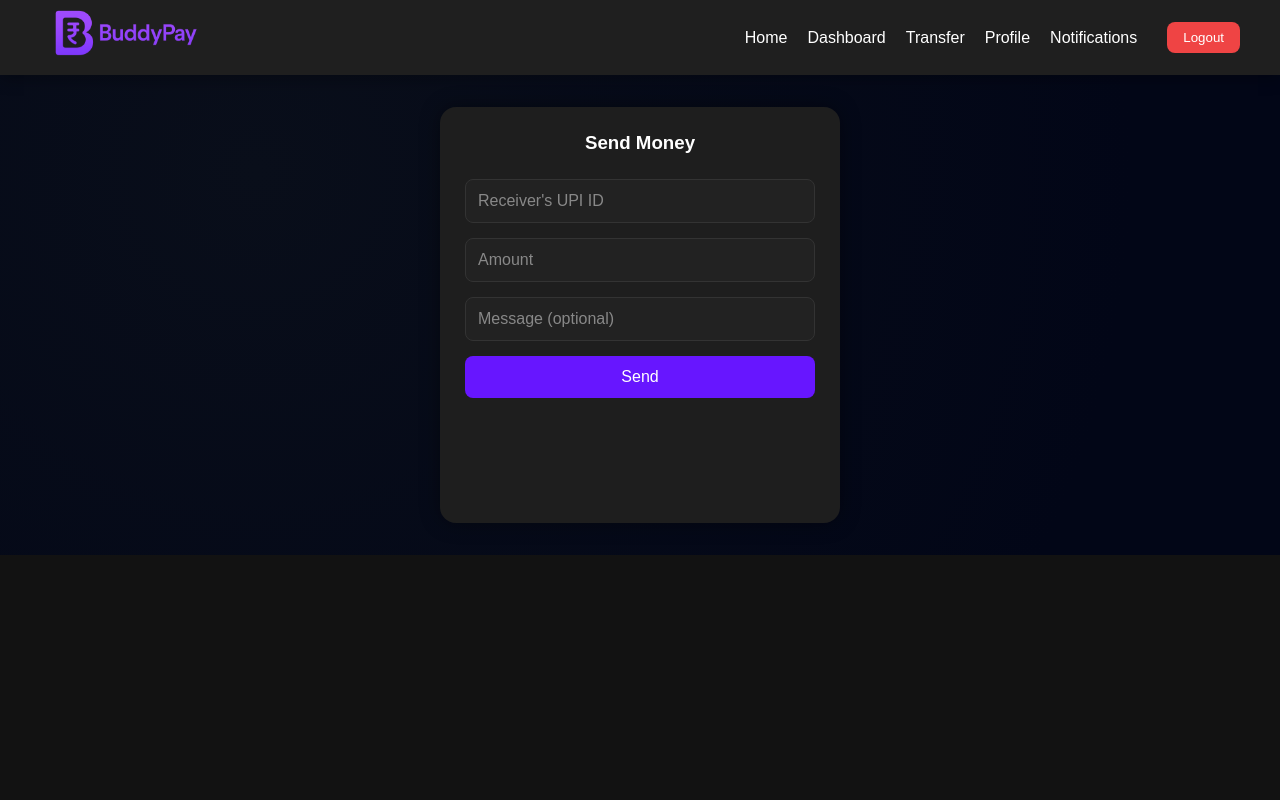
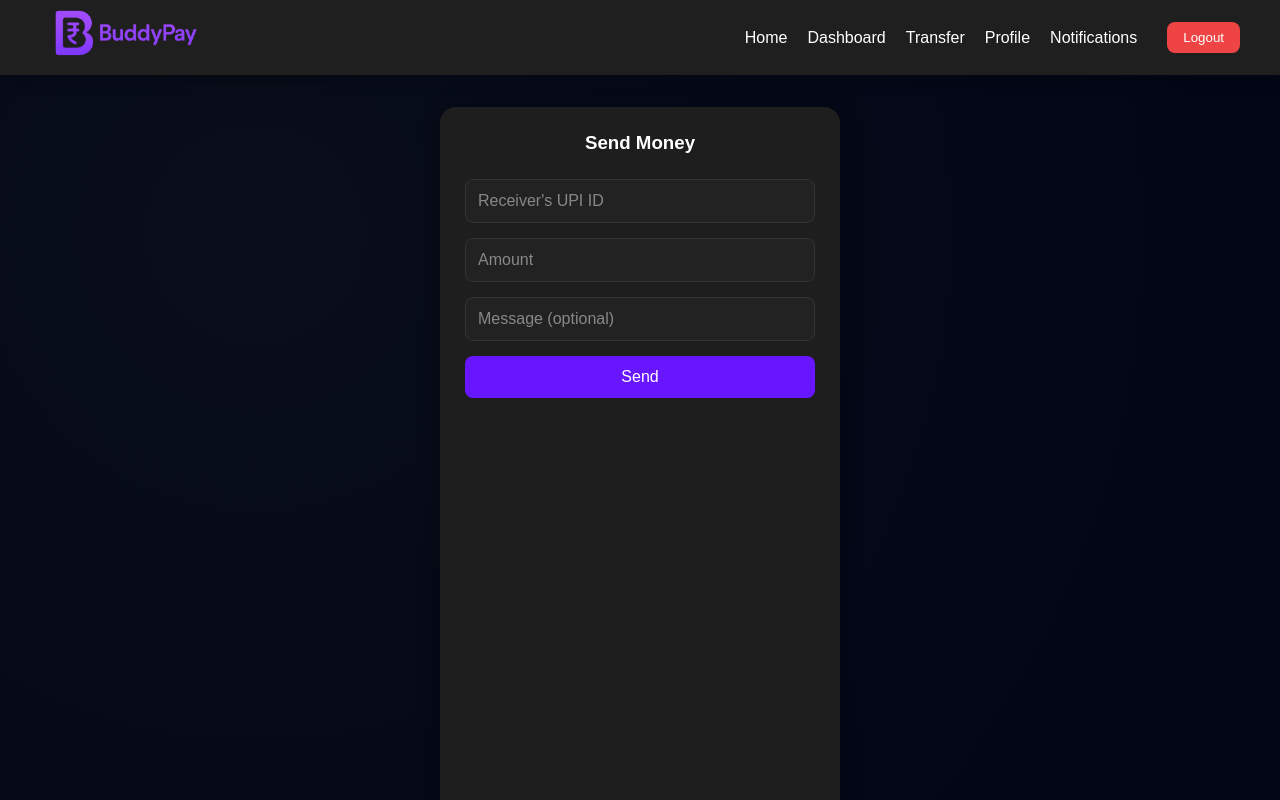
Before and after one commit to programmerzack31/buddypay, a React (Vite) app: page /transfer in a window 1280 px wide. Built offline with nearby package versions, Linux system fonts and the light colour scheme; no server answers; sample sign-in values are in the browser's storage.

Commit message:
Update MoneyTransfer.css

```diff
--- a/src/components/MoneyTransfer.css
+++ b/src/components/MoneyTransfer.css
@@ -1,5 +1,5 @@
 .money-transfer-container {
-  min-height: 60vh;
+  min-height: 100vh;
   display: flex;
   justify-content: center;
   align-items:centre;
```
